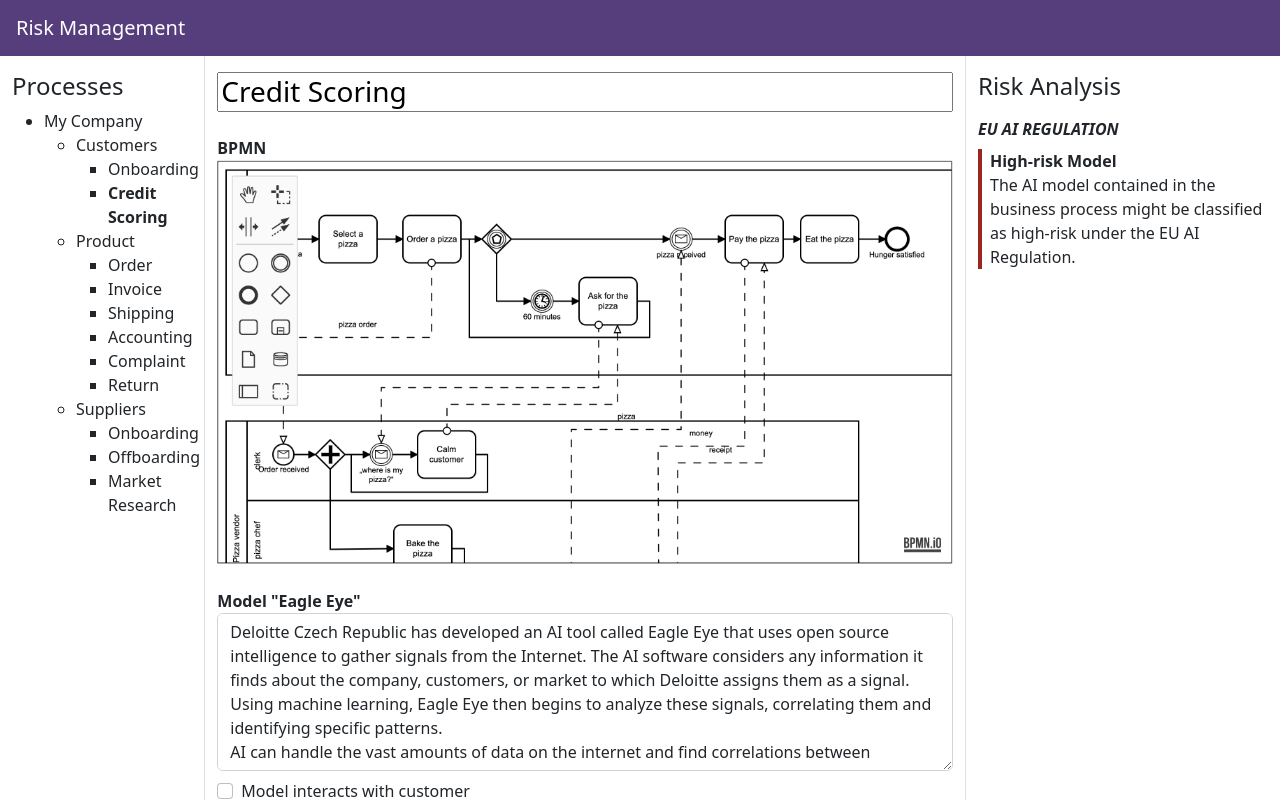
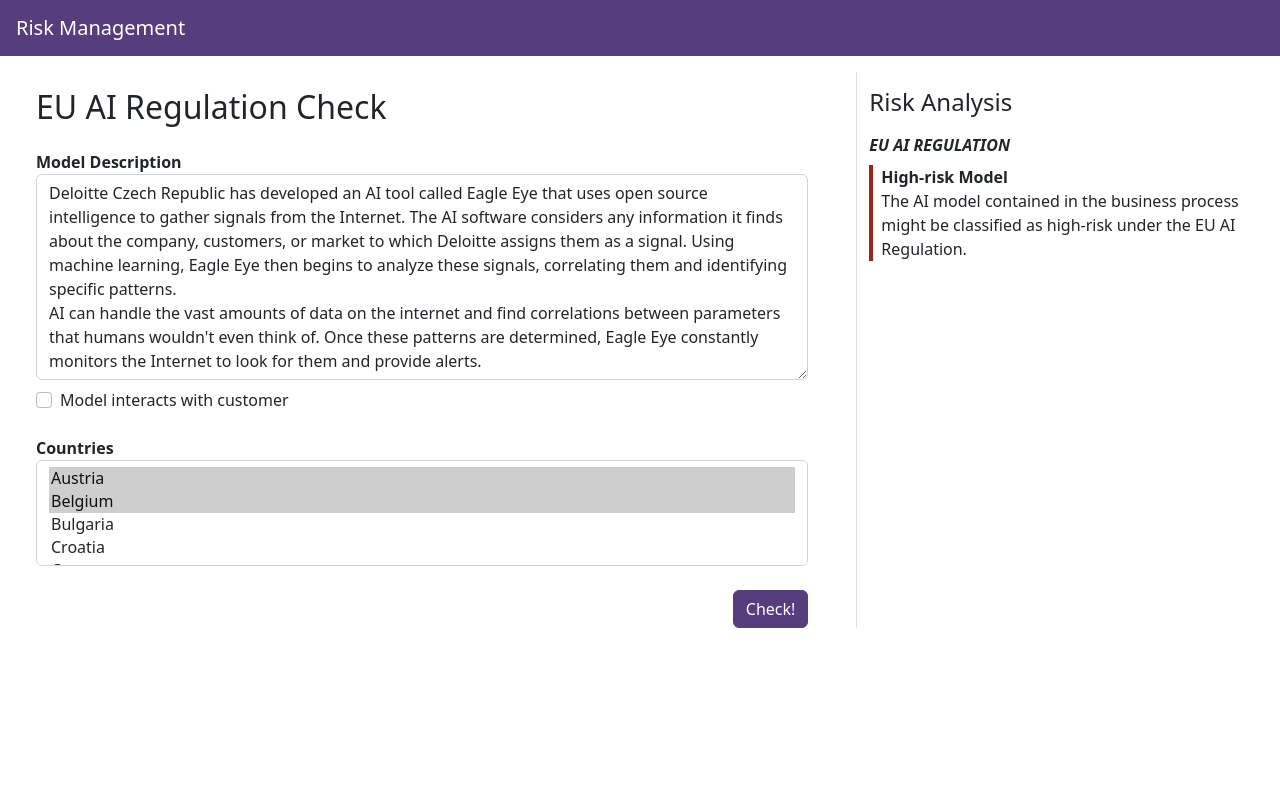
Before and after one commit to tum-ai-2022-team-01/uisatz, an Angular app: page / in a window 1280 px wide. Shown: the top 800 px of the page. Built offline with nearby package versions, Linux system fonts and the light colour scheme.

Commit message:
:sparkles: Simplify UI

```diff
--- a/src/app/app.component.html
+++ b/src/app/app.component.html
@@ -2,43 +2,13 @@
   <a class="navbar-brand" href="#">Risk Management</a>
 </nav>
 
-<div class="row">
-  <div class="col col-2 px-4 pt-3 border-end">
-    <h4>Processes</h4>
-    <ul>
-      <li><span class="caret">My Company</span><ul class="nested">
-      <li><span class="caret">Customers</span>
-        <ul class="nested">
-          <li>Onboarding</li>
-          <li class="fw-bold">Credit Scoring</li>
-        </ul>
-      </li>
-      <li><span class="caret">Product</span><ul class="nested">
-        <li>Order</li>
-        <li>Invoice</li>
-        <li>Shipping</li>
-        <li>Accounting</li>
-        <li>Complaint</li>
-        <li>Return</li>
-      </ul></li>
-      <li><span class="caret">Suppliers</span><ul class="nested">
-        <li>Onboarding</li>
-        <li>Offboarding</li>
-        <li>Market Research</li>
-      </ul>
-    </ul></li>
-    </ul>
-  </div>
-  <div class="col col-7 pt-3 border-end">
-    <h2 class="h3 w-100"><input type="text" class="w-100" value="Credit Scoring"></h2>
-    <form>
-      <div class="form-group pt-3">
-        <label for="bpmn" class="fw-bold">BPMN</label>
-        <img id="bpmn" src="assets/fake-bpmn.png" class="img-fluid">
-      </div>
+<div class="row pt-3">
+  <div class="col col-md-8 col-sm-7 px-5 pt-3 border-end">
+    <h2>EU AI Regulation Check</h2>
+    <form class="form-floating">
       <div class="form-group mt-4">
-        <label for="text" class="fw-bold">Model "Eagle Eye"</label>
-        <textarea class="form-control" rows="6" id="text">
+        <label for="text" class="fw-bold">Model Description</label>
+        <textarea class="form-control" rows="8" id="text">
 Deloitte Czech Republic has developed an AI tool called Eagle Eye that uses open source intelligence to gather signals from the Internet. The AI software considers any information it finds about the company, customers, or market to which Deloitte assigns them as a signal. Using machine learning, Eagle Eye then begins to analyze these signals, correlating them and identifying specific patterns.
 AI can handle the vast amounts of data on the internet and find correlations between parameters that humans wouldn't even think of. Once these patterns are determined, Eagle Eye constantly monitors the Internet to look for them and provide alerts.</textarea>
       </div>
@@ -78,9 +48,11 @@
           <option>Sweden</option>
         </select>
       </div>
-  </form>
+
+      <button class="float-end btn btn-primary mt-4">Check!</button>
+    </form>
   </div>
-  <div class="col col-3 pt-3">
+  <div class="col col-md-4 col-sm-5 pt-3">
     <h4>Risk Analysis</h4>
     <div class="mt-3">
       <strong class="text-uppercase"><i>EU AI Regulation</i></strong>
--- a/src/app/app.module.ts
+++ b/src/app/app.module.ts
@@ -2,12 +2,10 @@
 import { BrowserModule } from '@angular/platform-browser';
 
 import { AppComponent } from './app.component';
-import { BpmnComponent } from './bpmn/bpmn.component';
 
 @NgModule({
   declarations: [
-    AppComponent,
-    BpmnComponent
+    AppComponent
   ],
   imports: [
     BrowserModule
--- a/src/app/bpmn/bpmn-js.d.ts
+++ /dev/null
@@ -1 +0,0 @@
-declare module '*';
--- a/src/app/bpmn/bpmn.component.html
+++ /dev/null
@@ -1 +0,0 @@
-<p>bpmn works!</p>
--- a/src/app/bpmn/bpmn.component.ts
+++ /dev/null
@@ -1,101 +0,0 @@
-import {
-  AfterContentInit,
-  Component,
-  ElementRef,
-  Input,
-  OnChanges,
-  OnDestroy,
-  Output,
-  ViewChild,
-  SimpleChanges,
-  EventEmitter
-} from '@angular/core';
-
-import { HttpClient } from '@angular/common/http';
-import { map, switchMap } from 'rxjs/operators';
-
-/**
- * You may include a different variant of BpmnJS:
- *
- * bpmn-viewer  - displays BPMN diagrams without the ability
- *                to navigate them
- * bpmn-modeler - bootstraps a full-fledged BPMN editor
- */
-// @ts-ignore
-import * as BpmnJS from 'bpmn-js/dist/bpmn-modeler.production.min.js';
-
-import { from, Observable, Subscription } from 'rxjs';
-
-@Component({
-  selector: 'app-bpmn',
-  template: ` <div #ref class="diagram-container"></div>`,
-  styles: [
-    `
-      .diagram-container {
-        height: 100%;
-        width: 100%;
-      }
-    `
-  ]
-})
-export class BpmnComponent implements AfterContentInit, OnChanges, OnDestroy {
-  // @ts-ignore
-  private bpmnJS: BpmnJS;
-
-  // @ts-ignore
-  @ViewChild('ref', { static: true }) private el: ElementRef;
-  @Output() private importDone: EventEmitter<any> = new EventEmitter();
-  @Input() private url: string = "https://cdn.staticaly.com/gh/bpmn-io/bpmn-js-examples/dfceecba/url-viewer/resources/pizza-collaboration.bpmn";
-
-  constructor(private http: HttpClient) {
-
-    this.bpmnJS = new BpmnJS();
-
-    // @ts-ignore
-    this.bpmnJS.on('import.done', ({ error }) => {
-      if (!error) {
-        this.bpmnJS.get('canvas').zoom('fit-viewport');
-      }
-    });
-  }
-
-  ngAfterContentInit(): void {
-    this.bpmnJS.attachTo(this.el.nativeElement);
-  }
-
-  ngOnChanges(changes: SimpleChanges) {
-    if (changes['url']) {
-      this.loadUrl(changes['url'].currentValue);
-    }
-  }
-
-  ngOnDestroy(): void {
-    this.bpmnJS.destroy();
-  }
-
-  loadUrl(url: string): Subscription {
-    return (
-      this.http.get(url, { responseType: 'text' }).pipe(
-        switchMap((xml: string) => this.importDiagram(xml)),
-        map(result => result.warnings),
-      ).subscribe(
-        (warnings) => {
-          this.importDone.emit({
-            type: 'success',
-            warnings
-          });
-        },
-        (err) => {
-          this.importDone.emit({
-            type: 'error',
-            error: err
-          });
-        }
-      )
-    );
-  }
-
-  private importDiagram(xml: string): Observable<{warnings: Array<any>}> {
-    return from(this.bpmnJS.importXML(xml) as Promise<{warnings: Array<any>}>);
-  }
-}
```
Also changed, not shown: src/app/bpmn/bpmn.component.scss (deleted), src/assets/fake-bpmn.png (deleted), 1 other file (tests, documents, lock files or other folders).
